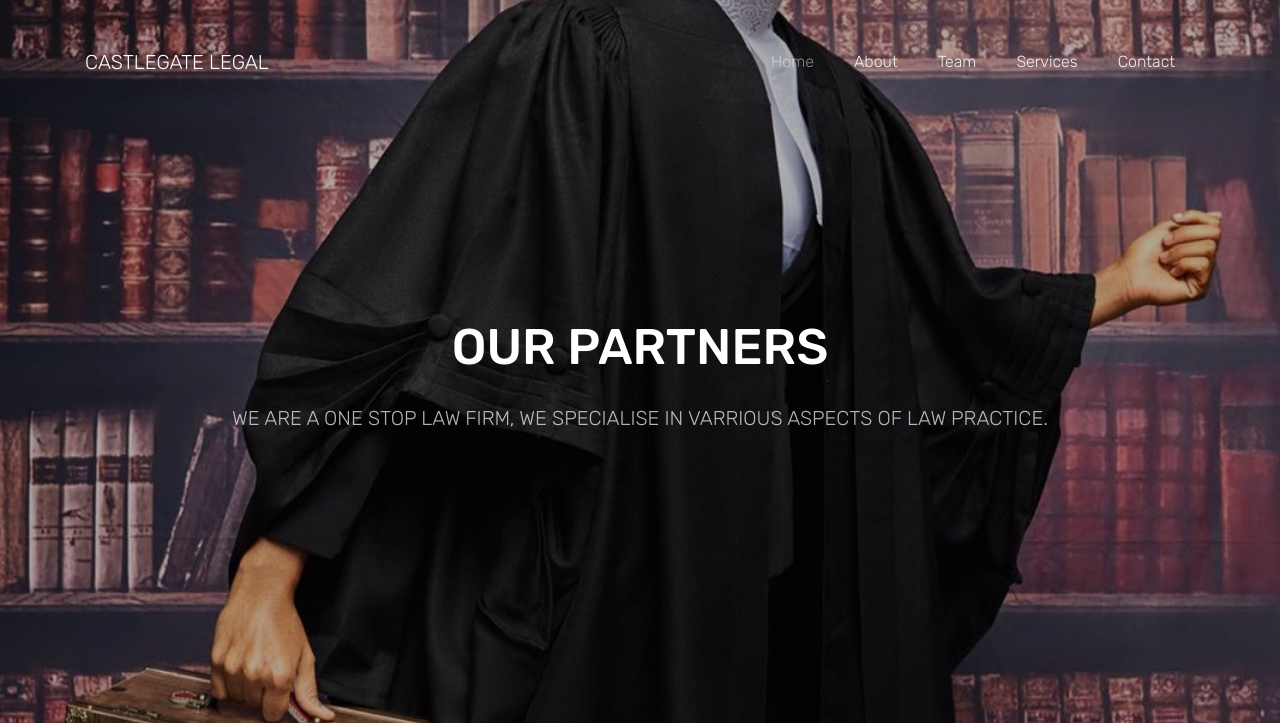
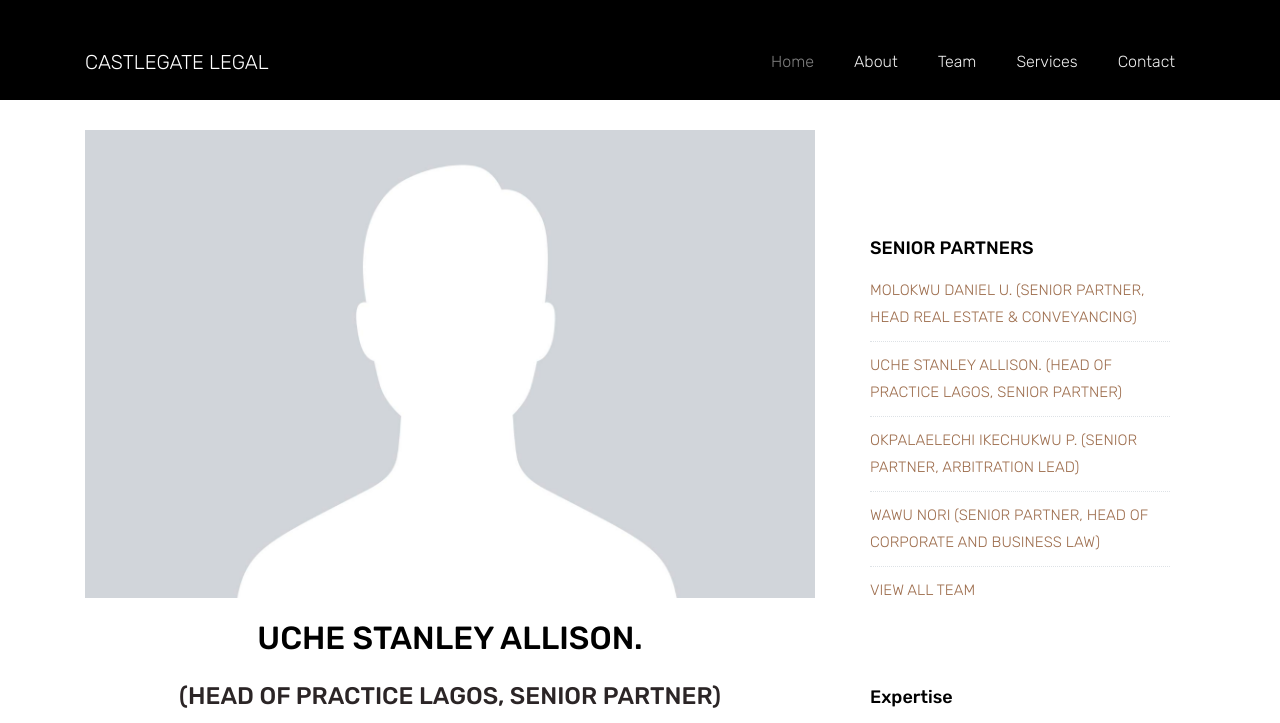
Before and after one commit to geddev1617/Castlegate-Law, a plain HTML site: page uche-partner.html in a window 1280 px wide. Shown: the top 723 px of the page. Drawn offline with Linux system fonts and the light colour scheme.

Commit message:
updates
Signed-off-by: Toby Okeke <toby.okeke@gmail.com>

```diff
--- a/uche-partner.html
+++ b/uche-partner.html
@@ -54,16 +54,8 @@
     </nav>
     <!-- END nav -->
 
-    <section class="ftco-cover overlay" style="background-image: url(images/image_8.jpg);" id="section-home" data-aos="fade"  data-stellar-background-ratio="0.5">
-      <div class="overlay"></div>
-      <div class="container">
-        <div class="row align-items-center justify-content-center ftco-vh-100">
-          <div class="col-md-9 text-center">
-            <h1 class="ftco-heading mb-4" data-aos="fade-up" data-aos-delay="500">OUR PARTNERS</h1>
-            <h2 class="h5 ftco-subheading mb-5" data-aos="fade-up"  data-aos-delay="600">WE ARE A ONE STOP LAW FIRM, WE SPECIALISE IN VARRIOUS ASPECTS OF LAW PRACTICE.<a href="" target="_blank"></a></h2>
-          </div>
-        </div>
-      </div>
+    <section class="" style="min-height: 100px; background-color: black;margin-bottom: 30px;" id="section-home" data-aos="fade"  data-stellar-background-ratio="0.5">
+
     </section>
     <!-- END section -->
 
@@ -72,9 +64,10 @@
         <div class="row">
           <div class="col-md-8">
             <p>
-              <img src="images/image_10.jpg" alt="" class="img-fluid">
+              <img src="images/defaultmale.jpg" alt="" class="img-fluid">
             </p>
-            <h2 class="mb-3">UCHE STANLEY ALLISON. (HEAD OF PRACTICE LAGOS, SENIOR PARTNER)</h2>
+              <h2 class="mb-3 text-center">UCHE STANLEY ALLISON. </h2>
+              <h4 class="subtitle">(HEAD OF PRACTICE LAGOS, SENIOR PARTNER)</h4>
 
             <p>With over a decade of post qualification experience, Uche has advised on company formation, strategy, mergers and acquisitions, corporate lending transactions, international finance and banking, transactional corporate law, e-commerce, logistics and Supply chain, taxation, contract management, civil litigation, arbitration and capital market investments amongst others. He worked as an Assistant Senior Legal Officer at BUA Group where he had oversaw and rendered legal support to Thirteen (13) subsidiaries within the Group and advised on multi-million Dollar mergers and acquisitions, corporate lending transactions, immigration issues with respect to the Group’s expatriates amongst others.  Uche graduated from the University of Abuja, Nigeria in 2005 and was called and enrolled as a Barrister and Solicitor of the Supreme Court of Nigeria in 2007.</p>
             <p>He is currently nearing completion of his studies for a Master Business Administration in Logistics and Supply Chain (MBA) at the Malaysia University of Science and Technology. He also possesses a Master of Laws (LL.M) Degree in International Finance and Banking Law from the University of Liverpool, United Kingdom.  Uche Allison is a member in good standing of the Nigerian Bar Association.</p>
@@ -186,7 +179,7 @@
   <script src="js/aos.js"></script>
   <script src="js/jquery.animateNumber.min.js"></script>
 
-  <script src="js/google-map.js"></script>
+
   <script src="js/main.js"></script>
 
   </body>
```
Also changed, not shown: Okpalaelechi-partner.html (+1 -1 lines), Wawu-partners.html (+1 -1 lines), about.html (+1 -1 lines), blog.html (+1 -1 lines), contact.html (+1 -1 lines), index.html (+3 -3 lines), molokwu-partners.html (+1 -1 lines), nwabufo-ikechuwku.html (+1 -1 lines), services.html (+1 -1 lines).
